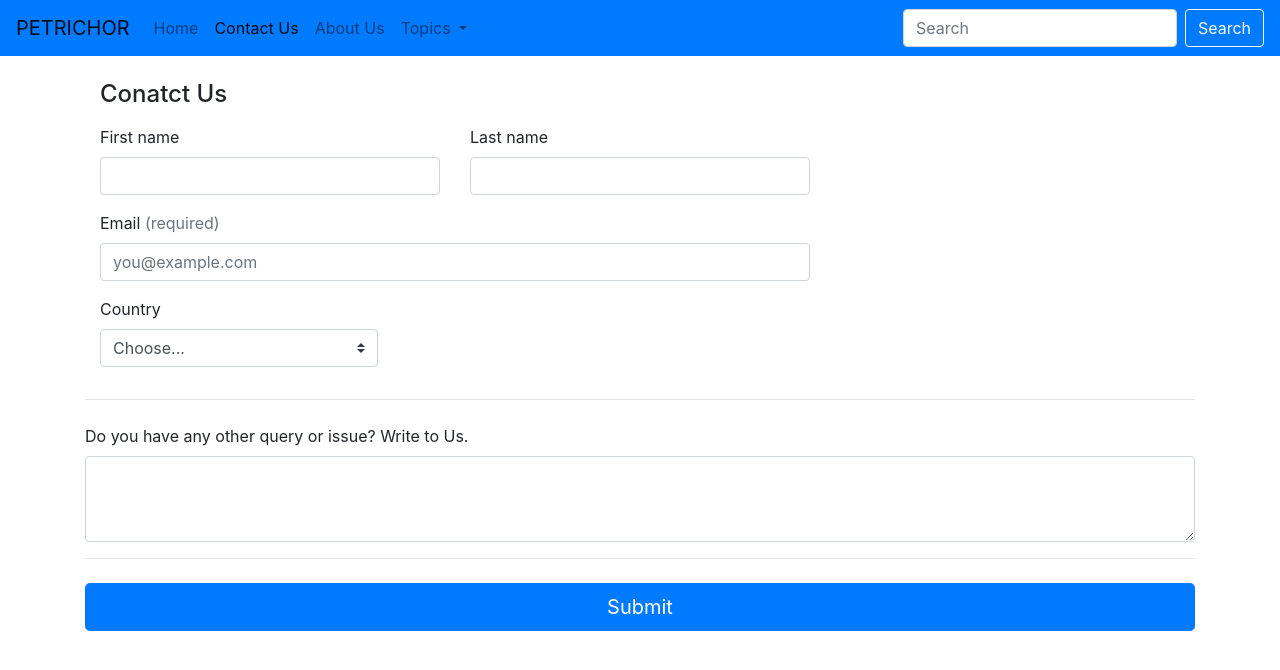
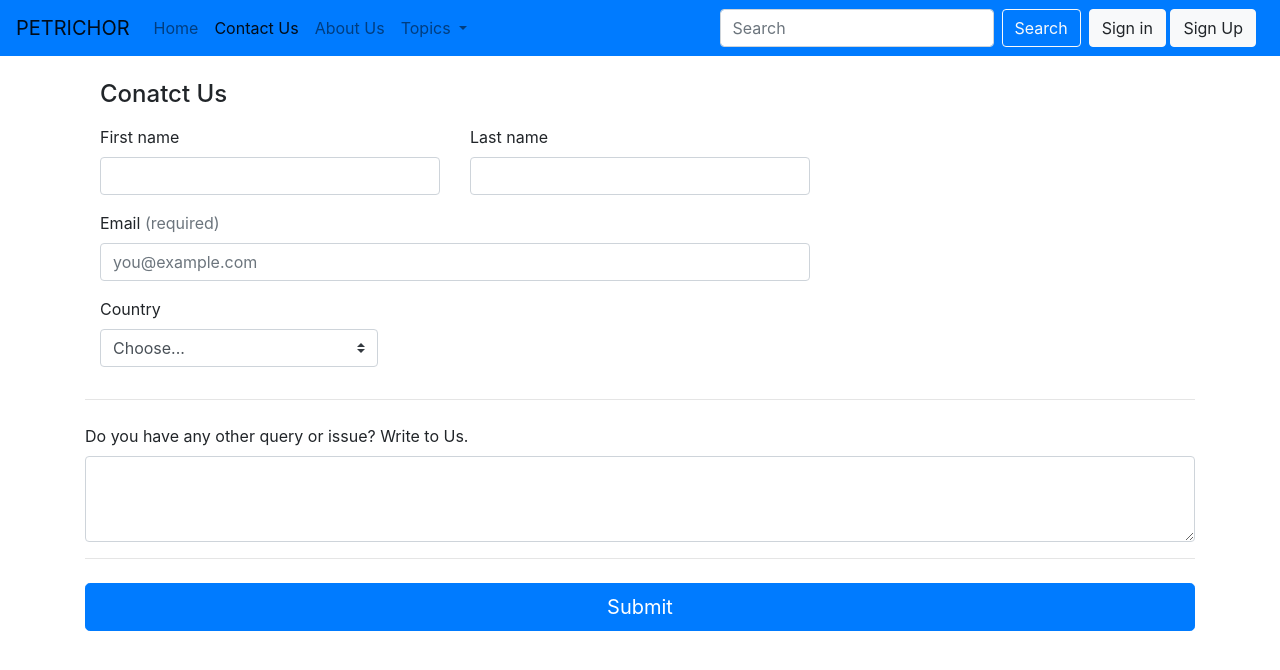
Before and after one commit to JanviRaina/Static_blog_frontend, a plain HTML site: page contact.html in a window 1280 px wide. Drawn offline with nearby package versions, Linux system fonts and the light colour scheme.

Commit message:
Updated contact.html

```diff
--- a/contact.html
+++ b/contact.html
@@ -45,6 +45,13 @@
             <input class="form-control mr-sm-2" type="search" placeholder="Search" aria-label="Search">
             <button class="btn btn-outline-light my-2 my-sm-0" type="submit">Search</button>
           </form>
+
+          <div class="mx-2">
+            <button class="btn btn-light"> Sign in </button>
+            <button class="btn btn-light"> Sign Up </button>
+            </div>
+
+
         </div>
       </nav>
 
```
